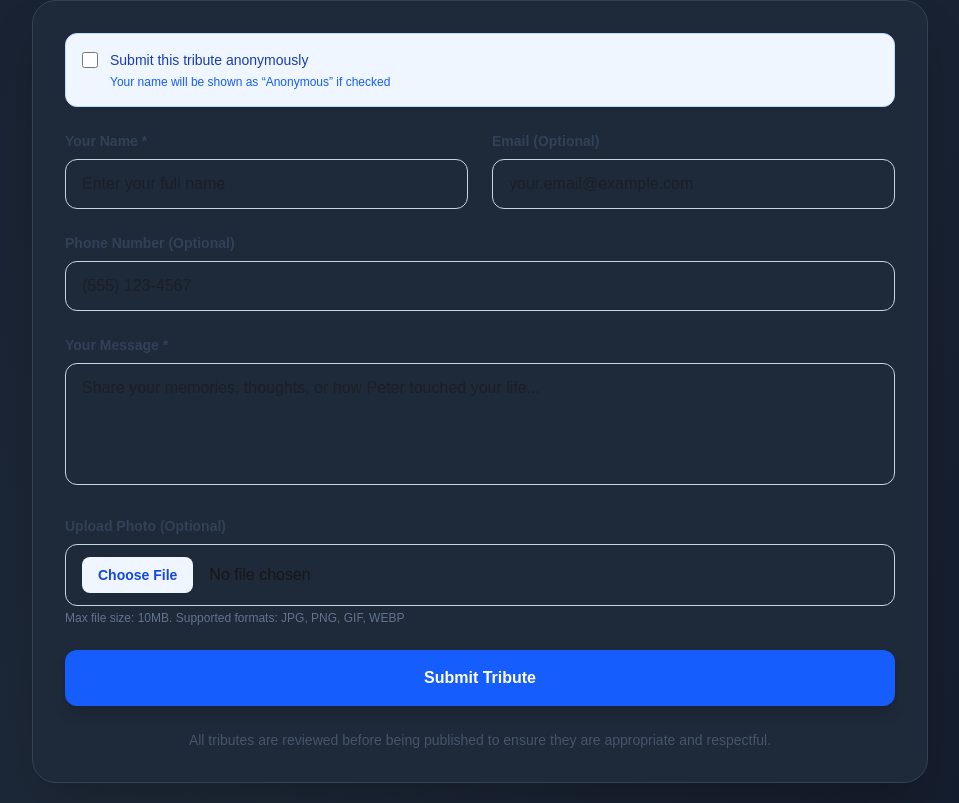
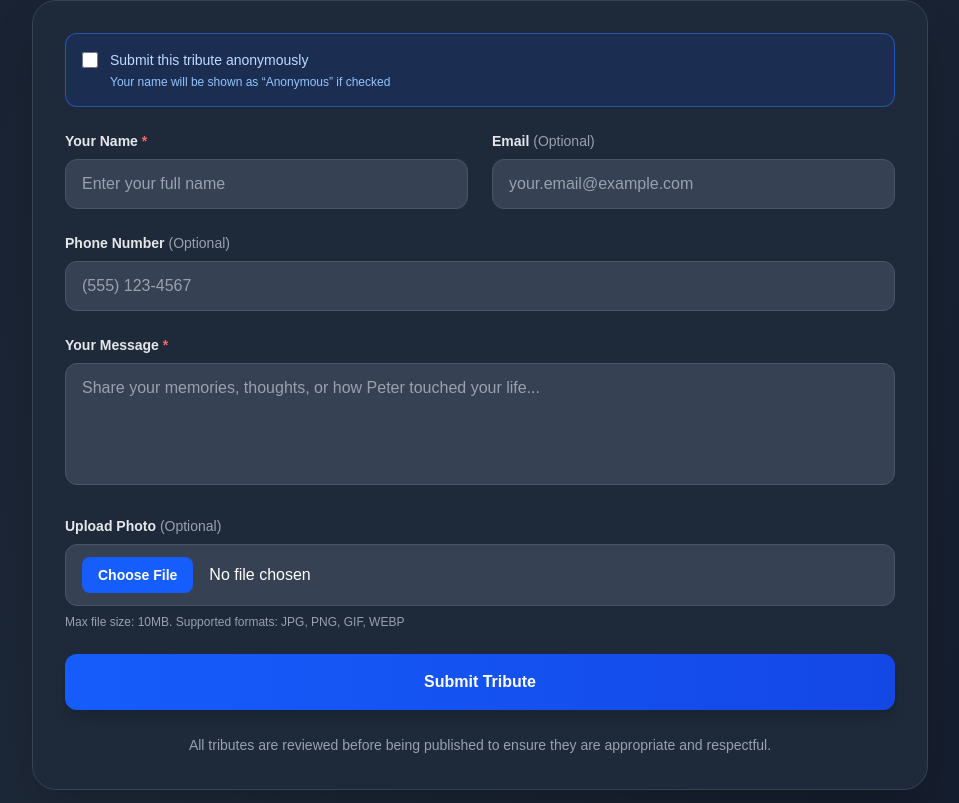
Before and after one commit to mrshootingstar/peterrhodestribute, a Next.js app: page / in a window 1280 px wide. Shown: the part 1477-2280 px from the top of the page, without its empty margins (160-1119 px from the left). Built offline with nearby package versions, Linux system fonts and the light colour scheme; no server answers.

Commit message:
PhotoGallery and tribute form

```diff
--- a/src/app/components/TributeForm.tsx
+++ b/src/app/components/TributeForm.tsx
@@ -100,28 +100,28 @@ export function TributeForm() {
   return (
     <form onSubmit={handleSubmit} className="space-y-6">
       {/* Anonymous Option */}
-      <div className="bg-blue-50 border border-blue-200 rounded-xl p-4">
+      <div className="bg-blue-900/30 border border-blue-500/50 rounded-xl p-4 backdrop-blur-sm">
         <label className="flex items-center space-x-3 cursor-pointer">
           <input
             type="checkbox"
             name="anonymous"
             checked={formData.anonymous}
             onChange={handleInputChange}
-            className="w-4 h-4 text-blue-600 bg-gray-100 border-gray-300 rounded focus:ring-blue-500 focus:ring-2"
+            className="w-4 h-4 text-blue-400 bg-gray-700 border-gray-600 rounded focus:ring-blue-400 focus:ring-2 focus:ring-offset-0"
           />
-          <span className="text-sm font-medium text-blue-800">
+          <span className="text-sm font-medium text-blue-200">
             Submit this tribute anonymously
           </span>
         </label>
-        <p className="text-xs text-blue-600 mt-1 ml-7">
+        <p className="text-xs text-blue-300 mt-1 ml-7">
           Your name will be shown as &ldquo;Anonymous&rdquo; if checked
         </p>
       </div>
 
       <div className="grid grid-cols-1 md:grid-cols-2 gap-6">
         <div>
-          <label htmlFor="name" className="block text-sm font-semibold text-slate-700 mb-2">
-            Your Name {!formData.anonymous && '*'}
+          <label htmlFor="name" className="block text-sm font-semibold text-gray-200 mb-2">
+            Your Name {!formData.anonymous && <span className="text-red-400">*</span>}
           </label>
           <input
             type="text"
@@ -131,16 +131,16 @@ export function TributeForm() {
             onChange={handleInputChange}
             required={!formData.anonymous}
             disabled={formData.anonymous}
-            className={`w-full px-4 py-3 border border-slate-300 rounded-xl focus:ring-2 focus:ring-blue-500 focus:border-transparent transition-colors ${
-              formData.anonymous ? 'bg-gray-100 text-gray-500' : ''
+            className={`w-full px-4 py-3 bg-gray-700 border border-gray-600 text-white rounded-xl placeholder-gray-400 focus:ring-2 focus:ring-blue-400 focus:border-blue-400 transition-all duration-200 ${
+              formData.anonymous ? 'bg-gray-800 text-gray-500 border-gray-700' : ''
             }`}
             placeholder={formData.anonymous ? 'Anonymous' : 'Enter your full name'}
           />
         </div>
 
         <div>
-          <label htmlFor="email" className="block text-sm font-semibold text-slate-700 mb-2">
-            Email (Optional)
+          <label htmlFor="email" className="block text-sm font-semibold text-gray-200 mb-2">
+            Email <span className="text-gray-400 font-normal">(Optional)</span>
           </label>
           <input
             type="email"
@@ -148,15 +148,15 @@ export function TributeForm() {
             name="email"
             value={formData.email}
             onChange={handleInputChange}
-            className="w-full px-4 py-3 border border-slate-300 rounded-xl focus:ring-2 focus:ring-blue-500 focus:border-transparent transition-colors"
+            className="w-full px-4 py-3 bg-gray-700 border border-gray-600 text-white rounded-xl placeholder-gray-400 focus:ring-2 focus:ring-blue-400 focus:border-blue-400 transition-all duration-200"
             placeholder="your.email@example.com"
           />
         </div>
       </div>
 
       <div>
-        <label htmlFor="phone" className="block text-sm font-semibold text-slate-700 mb-2">
-          Phone Number (Optional)
+        <label htmlFor="phone" className="block text-sm font-semibold text-gray-200 mb-2">
+          Phone Number <span className="text-gray-400 font-normal">(Optional)</span>
         </label>
         <input
           type="tel"
@@ -164,14 +164,14 @@ export function TributeForm() {
           name="phone"
           value={formData.phone}
           onChange={handleInputChange}
-          className="w-full px-4 py-3 border border-slate-300 rounded-xl focus:ring-2 focus:ring-blue-500 focus:border-transparent transition-colors"
+          className="w-full px-4 py-3 bg-gray-700 border border-gray-600 text-white rounded-xl placeholder-gray-400 focus:ring-2 focus:ring-blue-400 focus:border-blue-400 transition-all duration-200"
           placeholder="(555) 123-4567"
         />
       </div>
 
       <div>
-        <label htmlFor="message" className="block text-sm font-semibold text-slate-700 mb-2">
-          Your Message *
+        <label htmlFor="message" className="block text-sm font-semibold text-gray-200 mb-2">
+          Your Message <span className="text-red-400">*</span>
         </label>
         <textarea
           id="message"
@@ -180,58 +180,85 @@ export function TributeForm() {
           onChange={handleInputChange}
           required
           rows={4}
-          className="w-full px-4 py-3 border border-slate-300 rounded-xl focus:ring-2 focus:ring-blue-500 focus:border-transparent transition-colors resize-none"
+          className="w-full px-4 py-3 bg-gray-700 border border-gray-600 text-white rounded-xl placeholder-gray-400 focus:ring-2 focus:ring-blue-400 focus:border-blue-400 transition-all duration-200 resize-none"
           placeholder="Share your memories, thoughts, or how Peter touched your life..."
         />
       </div>
 
       <div>
-        <label htmlFor="image" className="block text-sm font-semibold text-slate-700 mb-2">
-          Upload Photo (Optional)
+        <label htmlFor="image" className="block text-sm font-semibold text-gray-200 mb-2">
+          Upload Photo <span className="text-gray-400 font-normal">(Optional)</span>
         </label>
+        <div className="relative">
           <input
             type="file"
             id="image"
             name="image"
             onChange={handleFileChange}
             accept="image/*"
-          className="w-full px-4 py-3 border border-slate-300 rounded-xl focus:ring-2 focus:ring-blue-500 focus:border-transparent transition-colors file:mr-4 file:py-2 file:px-4 file:rounded-lg file:border-0 file:text-sm file:font-semibold file:bg-blue-50 file:text-blue-700 hover:file:bg-blue-100"
+            className="w-full px-4 py-3 bg-gray-700 border border-gray-600 text-white rounded-xl focus:ring-2 focus:ring-blue-400 focus:border-blue-400 transition-all duration-200 file:mr-4 file:py-2 file:px-4 file:rounded-lg file:border-0 file:text-sm file:font-semibold file:bg-blue-600 file:text-white hover:file:bg-blue-700 file:cursor-pointer"
           />
-        <p className="text-xs text-slate-500 mt-1">
+        </div>
+        <p className="text-xs text-gray-400 mt-2">
           Max file size: 10MB. Supported formats: JPG, PNG, GIF, WEBP
         </p>
         {selectedFile && (
-          <p className="text-sm text-green-600 mt-2">
+          <div className="mt-2 p-2 bg-green-900/30 border border-green-500/50 rounded-lg">
+            <p className="text-sm text-green-300 flex items-center">
+              <svg className="w-4 h-4 mr-2" fill="currentColor" viewBox="0 0 20 20">
+                <path fillRule="evenodd" d="M10 18a8 8 0 100-16 8 8 0 000 16zm3.707-9.293a1 1 0 00-1.414-1.414L9 10.586 7.707 9.293a1 1 0 00-1.414 1.414l2 2a1 1 0 001.414 0l4-4z" clipRule="evenodd" />
+              </svg>
               Selected: {selectedFile.name}
             </p>
+          </div>
         )}
       </div>
 
       {submitStatus === 'success' && (
-        <div className="bg-green-50 border border-green-200 rounded-xl p-4">
-          <p className="text-green-800 font-semibold">
+        <div className="bg-green-900/30 border border-green-500/50 rounded-xl p-4 backdrop-blur-sm">
+          <div className="flex items-center">
+            <svg className="w-5 h-5 text-green-400 mr-3" fill="currentColor" viewBox="0 0 20 20">
+              <path fillRule="evenodd" d="M10 18a8 8 0 100-16 8 8 0 000 16zm3.707-9.293a1 1 0 00-1.414-1.414L9 10.586 7.707 9.293a1 1 0 00-1.414 1.414l2 2a1 1 0 001.414 0l4-4z" clipRule="evenodd" />
+            </svg>
+            <p className="text-green-200 font-semibold">
               Thank you for your tribute! It will be reviewed and published soon.
             </p>
+          </div>
         </div>
       )}
 
       {submitStatus === 'error' && (
-        <div className="bg-red-50 border border-red-200 rounded-xl p-4">
-          <p className="text-red-800 font-semibold">
+        <div className="bg-red-900/30 border border-red-500/50 rounded-xl p-4 backdrop-blur-sm">
+          <div className="flex items-center">
+            <svg className="w-5 h-5 text-red-400 mr-3" fill="currentColor" viewBox="0 0 20 20">
+              <path fillRule="evenodd" d="M18 10a8 8 0 11-16 0 8 8 0 0116 0zm-7 4a1 1 0 11-2 0 1 1 0 012 0zm-1-9a1 1 0 00-1 1v4a1 1 0 102 0V6a1 1 0 00-1-1z" clipRule="evenodd" />
+            </svg>
+            <p className="text-red-200 font-semibold">
               Sorry, there was an error submitting your tribute. Please try again.
             </p>
+          </div>
         </div>
       )}
 
       <button
         type="submit"
         disabled={isSubmitting}
-        className="w-full bg-blue-600 hover:bg-blue-700 disabled:bg-blue-400 text-white font-semibold py-4 px-6 rounded-xl transition-colors duration-200 shadow-lg hover:shadow-xl"
+        className="w-full bg-gradient-to-r from-blue-600 to-blue-700 hover:from-blue-700 hover:to-blue-800 disabled:from-blue-800 disabled:to-blue-900 text-white font-semibold py-4 px-6 rounded-xl transition-all duration-200 shadow-lg hover:shadow-xl hover:scale-[1.02] disabled:scale-100 disabled:cursor-not-allowed"
       >
-        {isSubmitting ? 'Submitting...' : 'Submit Tribute'}
+        {isSubmitting ? (
+          <div className="flex items-center justify-center">
+            <svg className="animate-spin -ml-1 mr-3 h-5 w-5 text-white" fill="none" viewBox="0 0 24 24">
+              <circle className="opacity-25" cx="12" cy="12" r="10" stroke="currentColor" strokeWidth="4"></circle>
+              <path className="opacity-75" fill="currentColor" d="M4 12a8 8 0 018-8V0C5.373 0 0 5.373 0 12h4zm2 5.291A7.962 7.962 0 014 12H0c0 3.042 1.135 5.824 3 7.938l3-2.647z"></path>
+            </svg>
+            Submitting...
+          </div>
+        ) : (
+          'Submit Tribute'
+        )}
       </button>
 
-      <p className="text-sm text-slate-600 text-center">
+      <p className="text-sm text-gray-400 text-center leading-relaxed">
         All tributes are reviewed before being published to ensure they are appropriate and respectful.
       </p>
     </form>
```
Also changed, not shown: src/app/components/PhotoGallery.tsx (+15 -9 lines). Lines whose indentation alone changed are shown as unchanged.
